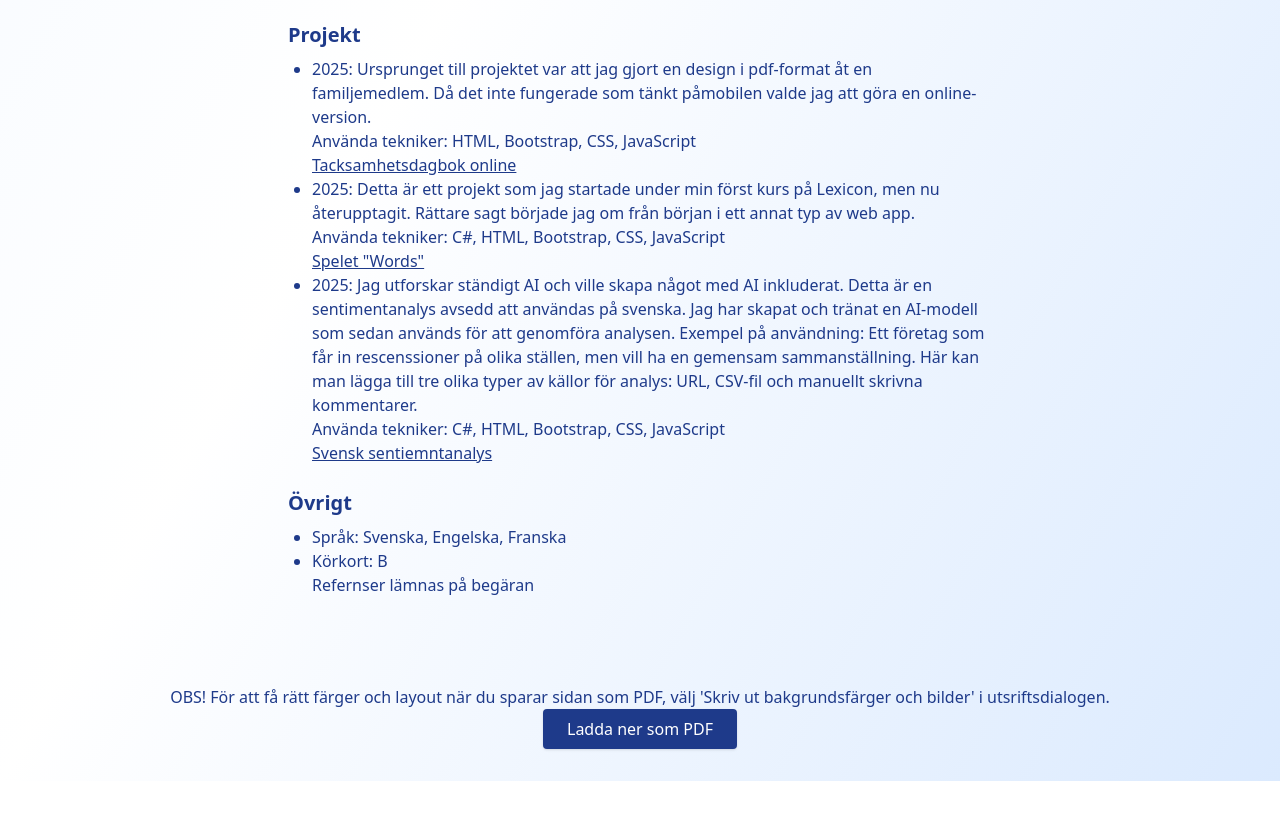
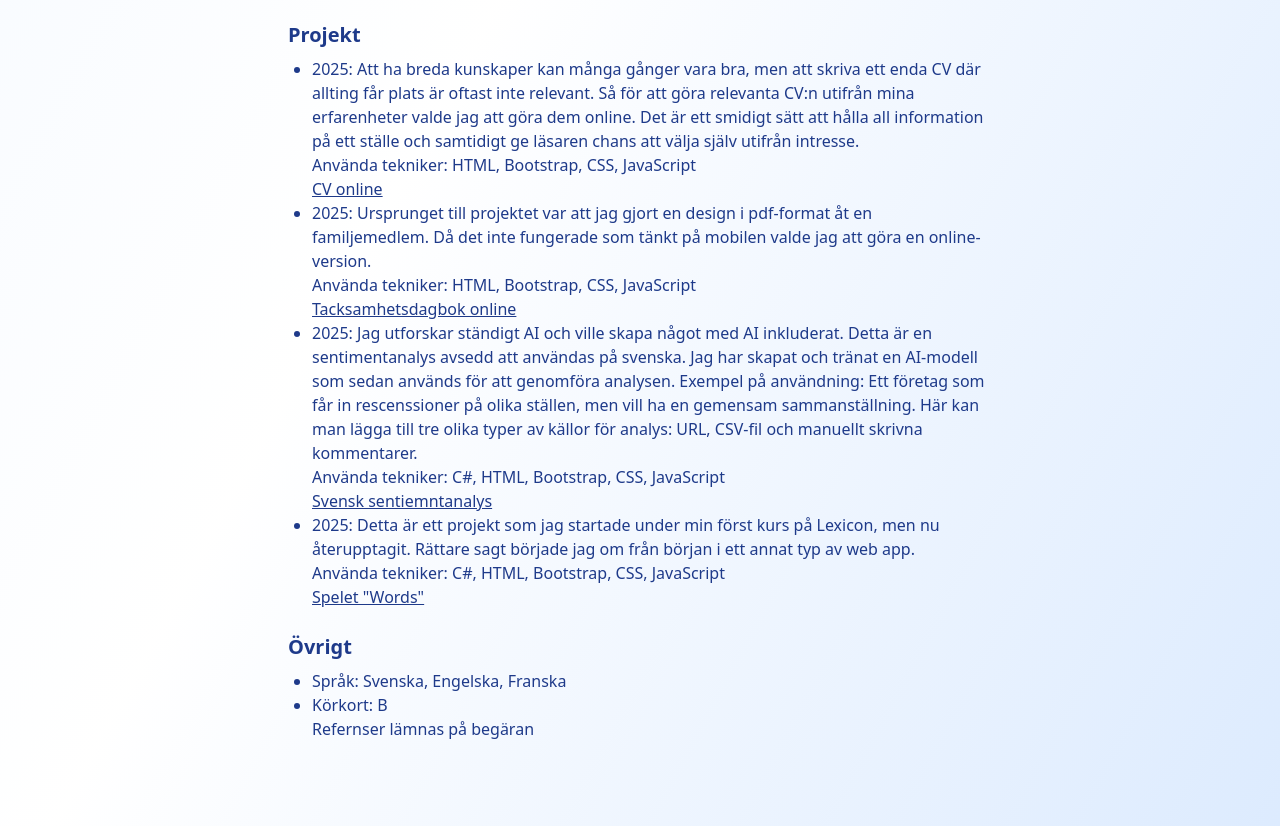
Before and after one commit to Judy-P-Eldh/CV, a website: page fullstack.html in a window 1280 px wide. Shown: the part 1443-2269 px from the top of the page. Before the commit the page ends 2224 px from the top, so only its background shows below. Drawn offline with nearby package versions, Linux system fonts and the light colour scheme; files that its build step writes are made by us from their sources.

Commit message:
Rättat stavfel. Lagt till en länk.

```diff
--- a/fullstack.html
+++ b/fullstack.html
@@ -124,19 +124,19 @@
         <section class="mb-6">
             <h2 class="text-xl font-semibold mb-2">Projekt</h2>
             <ul class="list-disc pl-6">
+                <li>2025: Att ha breda kunskaper kan många gånger vara bra, men att skriva ett enda CV där allting får plats är oftast inte relevant.
+                    Så för att göra relevanta CV:n utifrån mina erfarenheter valde jag att göra dem online. Det är ett smidigt sätt att hålla all information
+                    på ett ställe och samtidigt ge läsaren chans att välja själv utifrån intresse.
+                    </br>Använda tekniker: HTML, Bootstrap, CSS, JavaScript
+                    </br> <a href="https://judy-p-eldh.github.io/CV/index.html" target="_self" rel="noopener"
+                        class="underline hover:text-purple-800">CV online</a>
+                </li>
                 <li>2025: Ursprunget till projektet var att jag gjort en design i pdf-format åt en familjemedlem. Då det
-                    inte fungerade som tänkt påmobilen
+                    inte fungerade som tänkt på mobilen
                     valde jag att göra en online-version.
                     </br>Använda tekniker: HTML, Bootstrap, CSS, JavaScript
                     </br> <a href="https://judy-p-eldh.github.io/Tacksam/" target="_blank" rel="noopener"
                         class="underline hover:text-purple-800">Tacksamhetsdagbok online</a>
-                </li>
-                <li>2025: Detta är ett projekt som jag startade under min först kurs på Lexicon, men nu återupptagit.
-                    Rättare sagt började jag om från början
-                    i ett annat typ av web app.
-                    </br>Använda tekniker: C#, HTML, Bootstrap, CSS, JavaScript
-                    </br> <a href="http://words.runasp.net/" target="_blank" rel="noopener"
-                        class="underline hover:text-purple-800">Spelet "Words"</a>
                 </li>
                 <li>2025: Jag utforskar ständigt AI och ville skapa något med AI inkluderat. Detta är en sentimentanalys
                     avsedd att användas på svenska.
@@ -148,6 +148,13 @@
                     </br>Använda tekniker: C#, HTML, Bootstrap, CSS, JavaScript
                     </br> <a href="https://svensksentimentanalys.onrender.com" target="_blank" rel="noopener"
                         class="underline hover:text-purple-800">Svensk sentiemntanalys</a>
+                </li>
+                <li>2025: Detta är ett projekt som jag startade under min först kurs på Lexicon, men nu återupptagit.
+                    Rättare sagt började jag om från början
+                    i ett annat typ av web app.
+                    </br>Använda tekniker: C#, HTML, Bootstrap, CSS, JavaScript
+                    </br> <a href="http://words.runasp.net/" target="_blank" rel="noopener"
+                        class="underline hover:text-purple-800">Spelet "Words"</a>
                 </li>
             </ul>
         </section>
```
